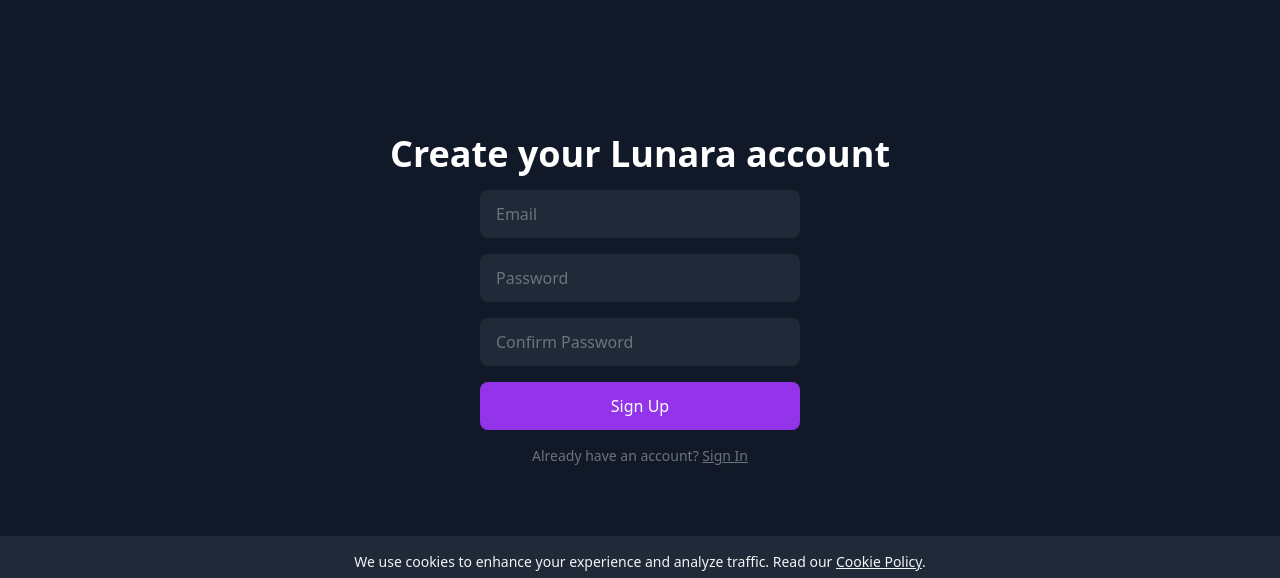
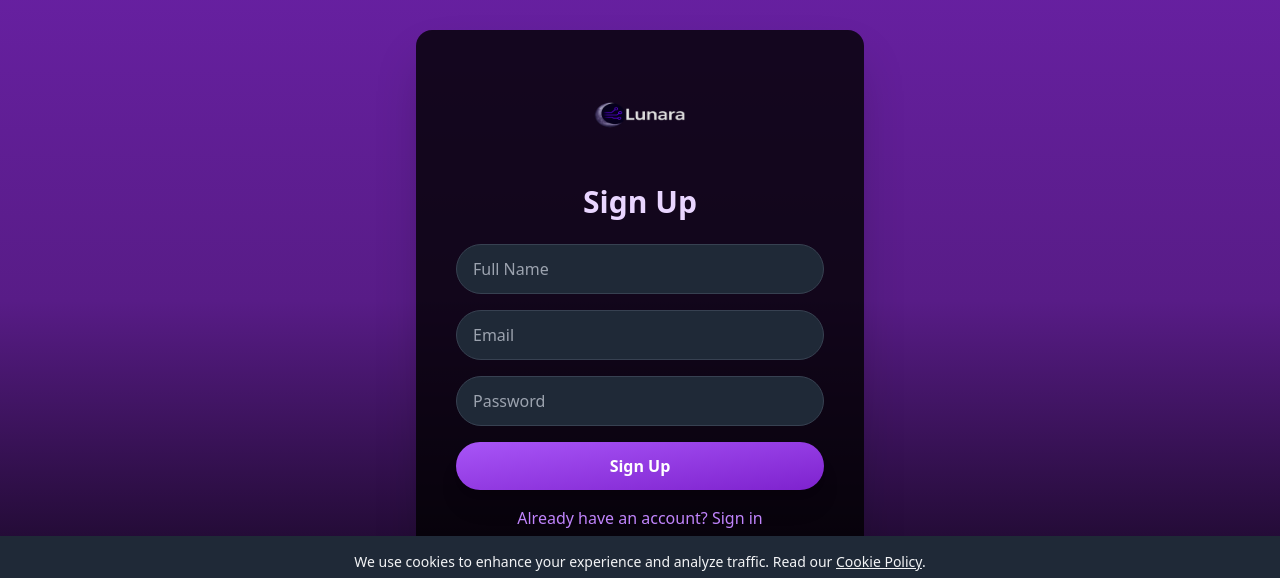
Before and after one commit to LunaraHQ/lunara-website, a Next.js app: page /auth/signup in a window 1280 px wide. Shown: the part 164-742 px from the top of the page. Built offline with nearby package versions, Linux system fonts and the light colour scheme; no server answers.

Commit message:
Brand logo added to sign in and sign up pages

```diff
--- a/pages/auth/signin.js
+++ b/pages/auth/signin.js
@@ -1,60 +1,91 @@
 // pages/auth/signin.js
-import React, { useState } from 'react'
+import { useState } from 'react'
+import { signIn } from 'next-auth/react'
+import { useRouter } from 'next/router'
 import Head from 'next/head'
-import { signIn } from 'next-auth/react'
 
 export default function SignIn() {
   const [form, setForm] = useState({ email: '', password: '' })
   const [error, setError] = useState('')
   const [loading, setLoading] = useState(false)
+  const router = useRouter()
+
+  const handleChange = (e) => {
+    const { name, value } = e.target
+    setForm((f) => ({ ...f, [name]: value }))
+  }
 
   const handleSubmit = async (e) => {
     e.preventDefault()
-    setError(''); setLoading(true)
+    setError('')
+    setLoading(true)
     const res = await signIn('credentials', {
       redirect: false,
       email: form.email,
       password: form.password,
     })
     setLoading(false)
-    if (res.error) setError(res.error)
-    else window.location.href = '/'
+    if (res.error) {
+      setError('Check account email or password and try again.')
+    } else {
+      router.push('/')
+    }
   }
 
   return (
     <>
-      <Head><title>Sign In | Lunara</title></Head>
-      <div className="min-h-screen flex flex-col items-center justify-center bg-gray-900 text-white px-6">
-        <h1 className="text-4xl font-extrabold mb-4">Sign In to Lunara</h1>
-        {error && <p className="text-red-500 mb-2">{error}</p>}
-        <form onSubmit={handleSubmit} className="w-full max-w-xs space-y-4">
+      <Head>
+        <title>Sign In | Lunara</title>
+      </Head>
+      <div className="min-h-screen flex flex-col justify-center items-center bg-gradient-to-b from-purple-800 via-purple-900 to-black px-4">
+        <div className="bg-black/80 p-10 rounded-2xl shadow-2xl max-w-md w-full text-center">
+          {/* Lunara Logo */}
+          <img
+            src="/images/lunara-logo.png"
+            alt="Lunara"
+            className="mx-auto mb-6 w-28 h-auto"
+            style={{ maxHeight: '90px' }}
+          />
+          <h1 className="text-3xl font-extrabold text-purple-200 mb-6">Sign In</h1>
+          {error && (
+            <div className="mb-4 text-red-500 font-semibold text-center">{error}</div>
+          )}
+          <form onSubmit={handleSubmit} className="space-y-4">
             <input
               type="email"
-            required
+              name="email"
               placeholder="Email"
               value={form.email}
-            onChange={(e) => setForm({ ...form, email: e.target.value })}
-            className="w-full px-4 py-3 rounded-lg bg-gray-800 placeholder-gray-500 text-white"
+              onChange={handleChange}
+              required
+              className="w-full px-4 py-3 rounded-full border border-gray-700 bg-gray-800 text-white placeholder-gray-400 focus:outline-none focus:ring-2 focus:ring-purple-500"
             />
             <input
               type="password"
-            required
+              name="password"
               placeholder="Password"
               value={form.password}
-            onChange={(e) => setForm({ ...form, password: e.target.value })}
-            className="w-full px-4 py-3 rounded-lg bg-gray-800 placeholder-gray-500 text-white"
+              onChange={handleChange}
+              required
+              className="w-full px-4 py-3 rounded-full border border-gray-700 bg-gray-800 text-white placeholder-gray-400 focus:outline-none focus:ring-2 focus:ring-purple-500"
             />
             <button
               type="submit"
               disabled={loading}
-            className="w-full py-3 bg-purple-600 hover:bg-purple-700 rounded-lg font-medium"
+              className="w-full py-3 rounded-full bg-gradient-to-br from-purple-500 to-purple-700 text-white font-semibold shadow-xl hover:scale-105 transition disabled:opacity-50"
             >
               {loading ? 'Signing In...' : 'Sign In'}
             </button>
           </form>
-        <p className="mt-4 text-sm text-gray-500">
-          Don’t have an account? <a href="/auth/signup" className="underline">Sign Up</a>
-        </p>
+          <div className="mt-4">
+            <a
+              href="/auth/signup"
+              className="text-purple-400 hover:underline transition"
+            >
+              Don't have an account? Sign up
+            </a>
+          </div>
+        </div>
       </div>
     </>
   )
--- a/pages/auth/signup.js
+++ b/pages/auth/signup.js
@@ -1,89 +1,115 @@
 // pages/auth/signup.js
-import React, { useState } from 'react'
+import { useState } from 'react'
+import { useRouter } from 'next/router'
 import Head from 'next/head'
-import { createClient } from '@supabase/supabase-js'
-import { useRouter } from 'next/router'
-
-const supabase = createClient(
-  process.env.NEXT_PUBLIC_SUPABASE_URL,
-  process.env.NEXT_PUBLIC_SUPABASE_ANON_KEY
-)
 
 export default function SignUp() {
-  const [form, setForm] = useState({ email: '', password: '', confirm: '' })
+  const [form, setForm] = useState({ name: '', email: '', password: '' })
   const [error, setError] = useState('')
+  const [success, setSuccess] = useState(false)
   const [loading, setLoading] = useState(false)
-  const [success, setSuccess] = useState(false)
   const router = useRouter()
+
+  const handleChange = (e) => {
+    const { name, value } = e.target
+    setForm((f) => ({ ...f, [name]: value }))
+  }
 
   const handleSubmit = async (e) => {
     e.preventDefault()
     setError('')
-    if (form.password !== form.confirm) {
-      setError('Passwords do not match.')
+    setLoading(true)
+    try {
+      const res = await fetch('/api/auth/signup', {
+        method: 'POST',
+        headers: { 'Content-Type': 'application/json' },
+        body: JSON.stringify(form),
+      })
+      const data = await res.json()
+      setLoading(false)
+      if (!res.ok) {
+        setError(data.error || 'Sign up failed.')
         return
       }
-    setLoading(true)
-    const { error: signUpError } = await supabase.auth.signUp({
-      email: form.email,
-      password: form.password,
-    })
+      setSuccess(true)
+      setTimeout(() => {
+        router.push('/auth/signin?newaccount=true')
+      }, 2500)
+    } catch (err) {
       setLoading(false)
-    if (signUpError) {
-      setError(signUpError.message)
-    } else {
-      setSuccess(true)
-      setTimeout(() => router.push('/auth/signin'), 3000)
+      setError('Sign up failed. Please try again.')
     }
   }
 
   return (
     <>
-      <Head><title>Sign Up | Lunara</title></Head>
-      <div className="min-h-screen flex flex-col items-center justify-center bg-gray-900 text-white px-6">
-        <h1 className="text-4xl font-extrabold mb-4">Create your Lunara account</h1>
+      <Head>
+        <title>Sign Up | Lunara</title>
+      </Head>
+      <div className="min-h-screen flex flex-col justify-center items-center bg-gradient-to-b from-purple-800 via-purple-900 to-black px-4">
+        <div className="bg-black/80 p-10 rounded-2xl shadow-2xl max-w-md w-full text-center">
+          {/* Lunara Logo */}
+          <img
+            src="/images/lunara-logo.png"
+            alt="Lunara"
+            className="mx-auto mb-6 w-28 h-auto"
+            style={{ maxHeight: '90px' }}
+          />
+          <h1 className="text-3xl font-extrabold text-purple-200 mb-6">Sign Up</h1>
+          {error && (
+            <div className="mb-4 text-red-500 font-semibold text-center">{error}</div>
+          )}
           {success ? (
-          <p className="text-green-400">Check your email to confirm and then sign in...</p>
+            <div className="mb-4 text-green-400 font-semibold text-center">
+              Signup successful! Please check your email to verify your account.
+            </div>
           ) : (
-          <form onSubmit={handleSubmit} className="w-full max-w-xs space-y-4">
-            {error && <p className="text-red-500 text-sm">{error}</p>}
+            <form onSubmit={handleSubmit} className="space-y-4">
+              <input
+                type="text"
+                name="name"
+                placeholder="Full Name"
+                value={form.name}
+                onChange={handleChange}
+                required
+                className="w-full px-4 py-3 rounded-full border border-gray-700 bg-gray-800 text-white placeholder-gray-400 focus:outline-none focus:ring-2 focus:ring-purple-500"
+              />
               <input
                 type="email"
-              required
+                name="email"
                 placeholder="Email"
                 value={form.email}
-              onChange={(e) => setForm({ ...form, email: e.target.value })}
-              className="w-full px-4 py-3 rounded-lg bg-gray-800 placeholder-gray-500 text-white"
+                onChange={handleChange}
+                required
+                className="w-full px-4 py-3 rounded-full border border-gray-700 bg-gray-800 text-white placeholder-gray-400 focus:outline-none focus:ring-2 focus:ring-purple-500"
               />
               <input
                 type="password"
-              required
+                name="password"
                 placeholder="Password"
                 value={form.password}
-              onChange={(e) => setForm({ ...form, password: e.target.value })}
-              className="w-full px-4 py-3 rounded-lg bg-gray-800 placeholder-gray-500 text-white"
-            />
-            <input
-              type="password"
+                onChange={handleChange}
                 required
-              placeholder="Confirm Password"
-              value={form.confirm}
-              onChange={(e) => setForm({ ...form, confirm: e.target.value })}
-              className="w-full px-4 py-3 rounded-lg bg-gray-800 placeholder-gray-500 text-white"
+                className="w-full px-4 py-3 rounded-full border border-gray-700 bg-gray-800 text-white placeholder-gray-400 focus:outline-none focus:ring-2 focus:ring-purple-500"
               />
               <button
                 type="submit"
                 disabled={loading}
-              className="w-full py-3 bg-purple-600 hover:bg-purple-700 rounded-lg font-medium"
+                className="w-full py-3 rounded-full bg-gradient-to-br from-purple-500 to-purple-700 text-white font-semibold shadow-xl hover:scale-105 transition disabled:opacity-50"
               >
                 {loading ? 'Signing Up...' : 'Sign Up'}
               </button>
             </form>
           )}
-        <p className="mt-4 text-sm text-gray-500">
-          Already have an account?{' '}
-          <a href="/auth/signin" className="underline">Sign In</a>
-        </p>
+          <div className="mt-4">
+            <a
+              href="/auth/signin"
+              className="text-purple-400 hover:underline transition"
+            >
+              Already have an account? Sign in
+            </a>
+          </div>
+        </div>
       </div>
     </>
   )
```
Lines whose indentation alone changed are shown as unchanged.
